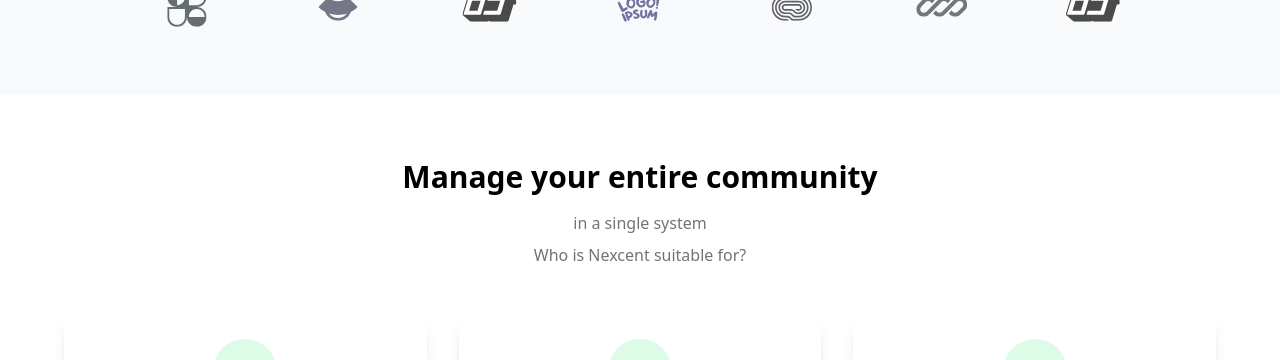
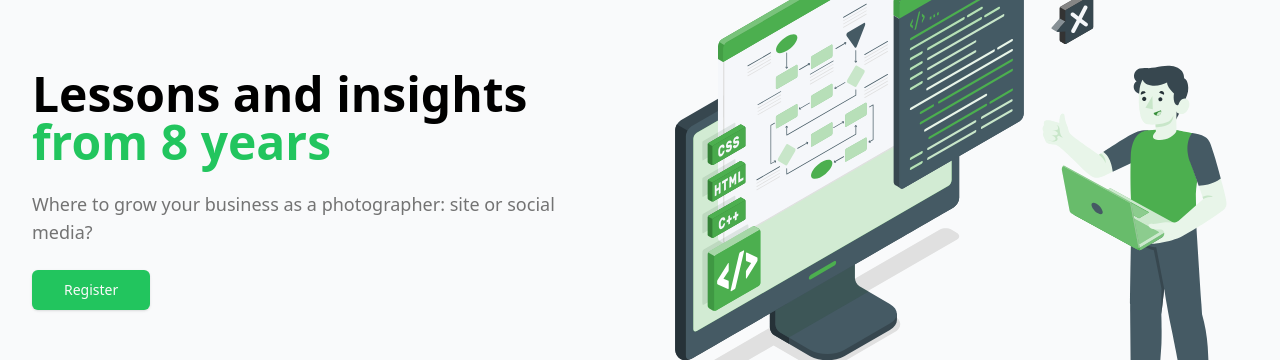
Before and after one commit to anibalalpizar/nextjs-agency-landing, a Next.js app: page / in a window 1280 px wide. Shown: the part 205-565 px from the top of the page. Built offline with nearby package versions, Linux system fonts and the light colour scheme.

Commit message:
Add HeroSection component with a title, description, and registration button

```diff
--- /dev/null
+++ b/components/hero-section.tsx
@@ -0,0 +1,38 @@
+import Image from "next/image"
+
+import { Button } from "@/components/ui/button"
+
+export function HeroSection() {
+  return (
+    <section className="pt-24 pb-12 bg-gray-50">
+      <div className="container">
+        <div className="flex flex-col md:flex-row items-center justify-between gap-12">
+          <div className="flex-1 max-w-xl space-y-6">
+            <h1 className="text-4xl md:text-5xl font-bold leading-tight">
+              Lessons and insights
+              <span className="block text-green-500">from 8 years</span>
+            </h1>
+            <p className="text-lg text-muted-foreground">
+              Where to grow your business as a photographer: site or social
+              media?
+            </p>
+            <Button size="lg" className="bg-green-500 hover:bg-green-600">
+              Register
+            </Button>
+          </div>
+
+          <div className="flex-1 max-w-xl">
+            <Image
+              src="/images/hero/Illustration.svg"
+              alt="Hero Illustration"
+              width={600}
+              height={500}
+              priority
+              className="w-full h-auto"
+            />
+          </div>
+        </div>
+      </div>
+    </section>
+  )
+}
```
